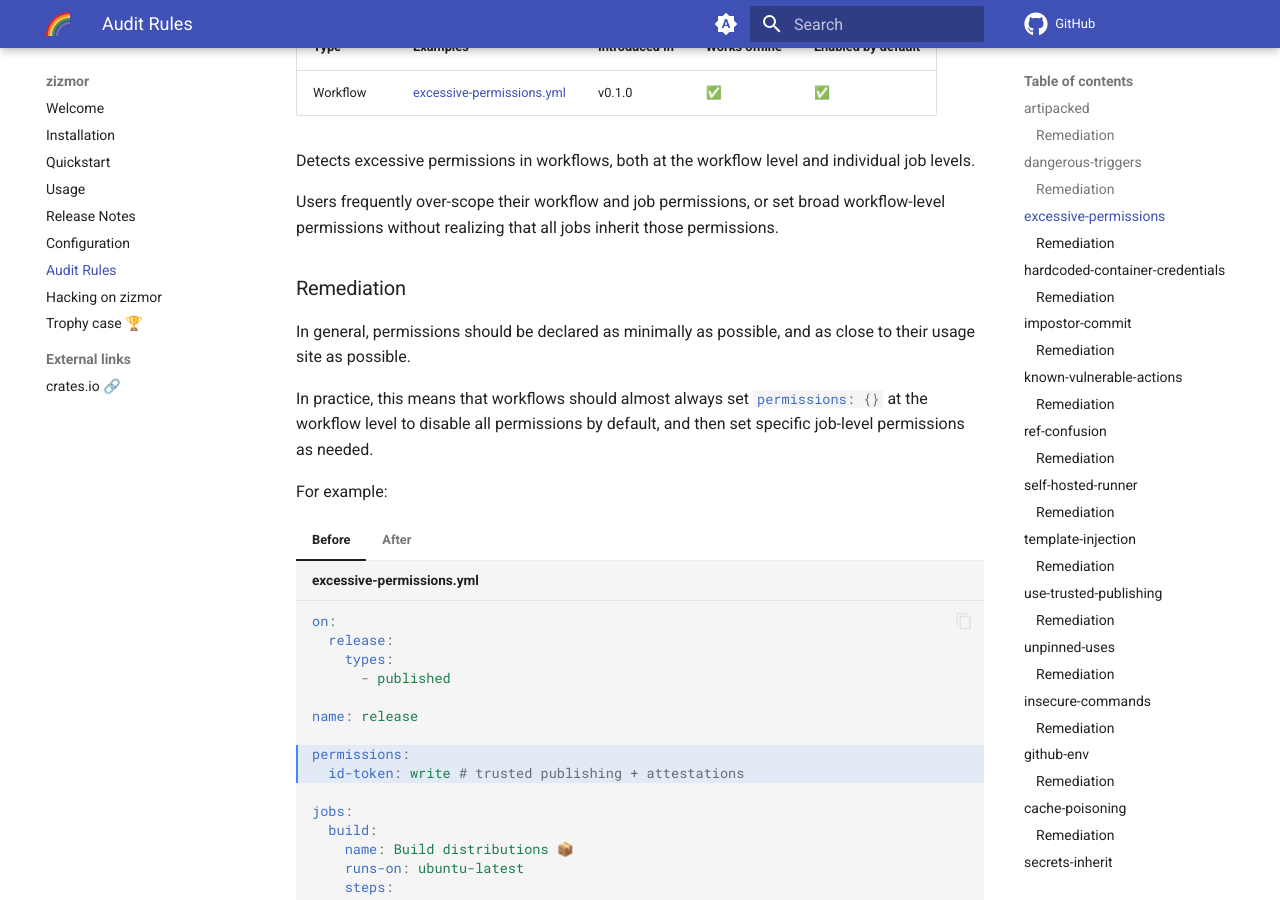
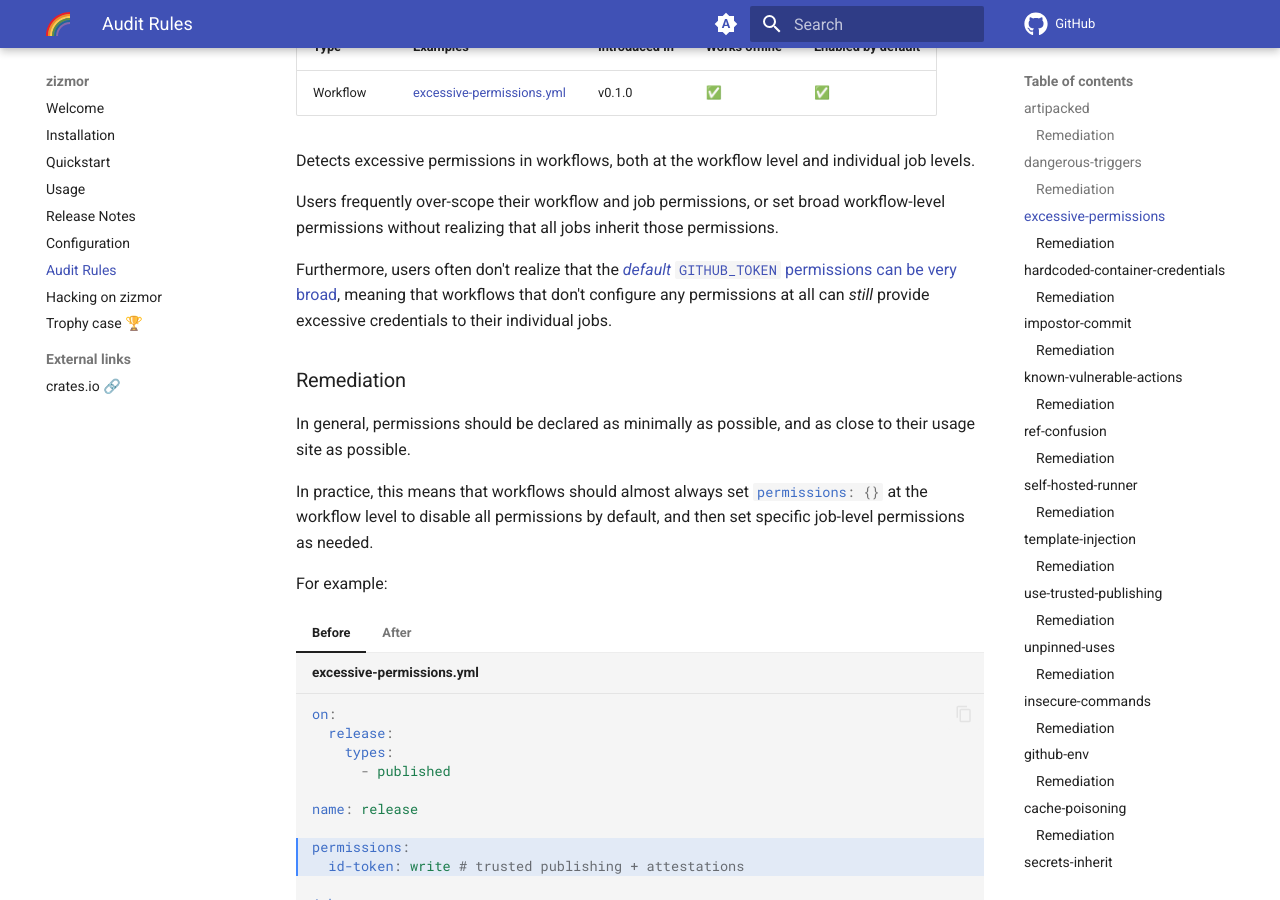
Before and after one commit to zizmorcore/zizmor, an MkDocs documentation site: the page built from docs/audits.md, in a window 1280 px wide and 900 px high, scrolled down 2567 px. Built offline with MkDocs 1.6.1 and Material for MkDocs 9.7.7, drawn with Linux system fonts in a browser that asks for light colours; comment, search, counter and statistics services are not loaded.

Commit message:
docs: document default permissions

```diff
--- a/docs/audits.md
+++ b/docs/audits.md
@@ -138,6 +138,11 @@ individual job levels.
 Users frequently over-scope their workflow and job permissions,
 or set broad workflow-level permissions without realizing that
 all jobs inherit those permissions.
+
+Furthermore, users often don't realize that the
+[*default* `GITHUB_TOKEN` permissions can be very broad](https://docs.github.com/en/actions/security-for-github-actions/security-guides/automatic-token-authentication#permissions-for-the-github_token),
+meaning that workflows that don't configure any permissions at all can *still*
+provide excessive credentials to their individual jobs.
 
 ### Remediation
 
```
